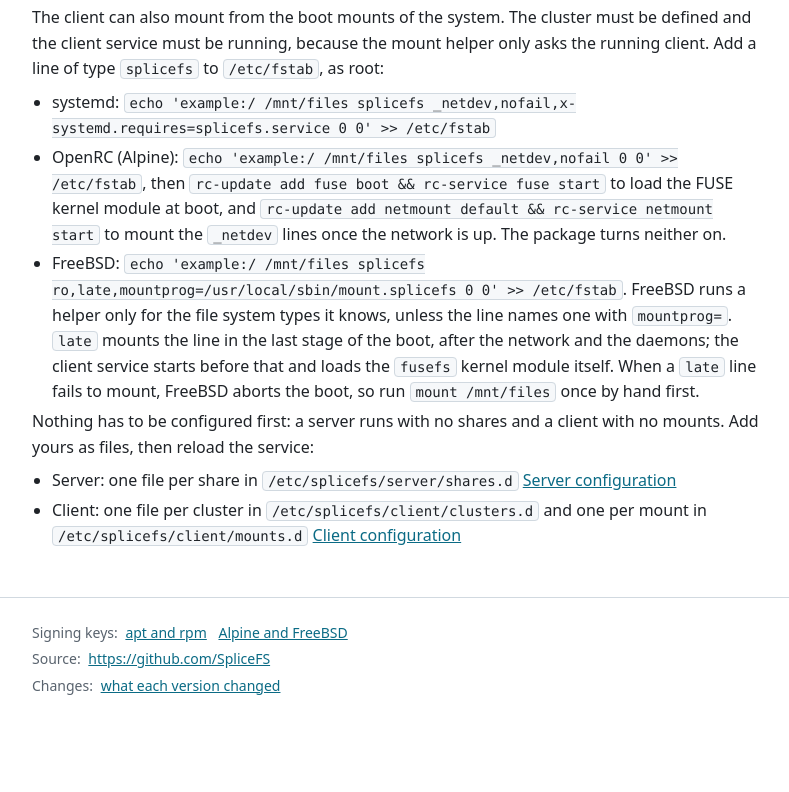
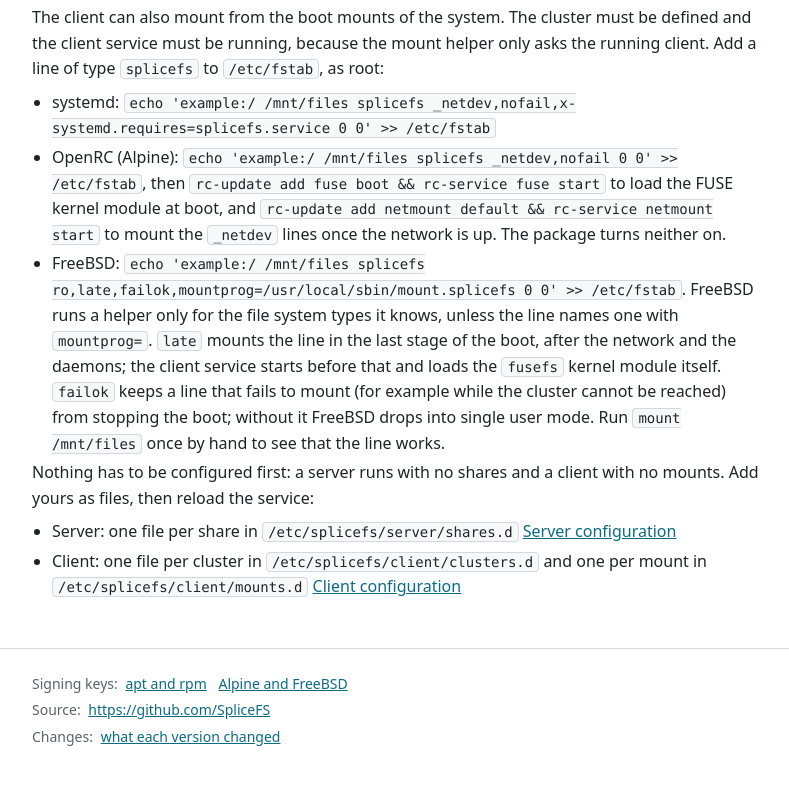
Before and after one commit to SpliceFS/packages, a plain HTML site: page site/index.html in a window 1280 px wide. Shown: the part 5452-6244 px from the top of the page, without its empty margins (244-1033 px from the left). Before the commit the page ends 6193 px from the top, so only its background shows below. Drawn offline with Linux system fonts and the light colour scheme.

Commit message:
Add failok to the FreeBSD fstab line, so a mount that fails never stops the boot

```diff
--- a/site/index.html
+++ b/site/index.html
@@ -485,7 +485,7 @@ pkg install splicefs-client    # the client
     <ul>
       <li>systemd: <code class="inline">echo 'example:/ /mnt/files splicefs _netdev,nofail,x-systemd.requires=splicefs.service 0 0' &gt;&gt; /etc/fstab</code></li>
       <li>OpenRC (Alpine): <code class="inline">echo 'example:/ /mnt/files splicefs _netdev,nofail 0 0' &gt;&gt; /etc/fstab</code>, then <code class="inline">rc-update add fuse boot &amp;&amp; rc-service fuse start</code> to load the FUSE kernel module at boot, and <code class="inline">rc-update add netmount default &amp;&amp; rc-service netmount start</code> to mount the <code class="inline">_netdev</code> lines once the network is up. The package turns neither on.</li>
-      <li>FreeBSD: <code class="inline">echo 'example:/ /mnt/files splicefs ro,late,mountprog=/usr/local/sbin/mount.splicefs 0 0' &gt;&gt; /etc/fstab</code>. FreeBSD runs a helper only for the file system types it knows, unless the line names one with <code class="inline">mountprog=</code>. <code class="inline">late</code> mounts the line in the last stage of the boot, after the network and the daemons; the client service starts before that and loads the <code class="inline">fusefs</code> kernel module itself. When a <code class="inline">late</code> line fails to mount, FreeBSD aborts the boot, so run <code class="inline">mount /mnt/files</code> once by hand first.</li>
+      <li>FreeBSD: <code class="inline">echo 'example:/ /mnt/files splicefs ro,late,failok,mountprog=/usr/local/sbin/mount.splicefs 0 0' &gt;&gt; /etc/fstab</code>. FreeBSD runs a helper only for the file system types it knows, unless the line names one with <code class="inline">mountprog=</code>. <code class="inline">late</code> mounts the line in the last stage of the boot, after the network and the daemons; the client service starts before that and loads the <code class="inline">fusefs</code> kernel module itself. <code class="inline">failok</code> keeps a line that fails to mount (for example while the cluster cannot be reached) from stopping the boot; without it FreeBSD drops into single user mode. Run <code class="inline">mount /mnt/files</code> once by hand to see that the line works.</li>
     </ul>
     <p>Nothing has to be configured first: a server runs with no shares and a client with no mounts. Add yours as files, then reload the service:</p>
     <ul>
```
Also changed, not shown: 3 other files.
